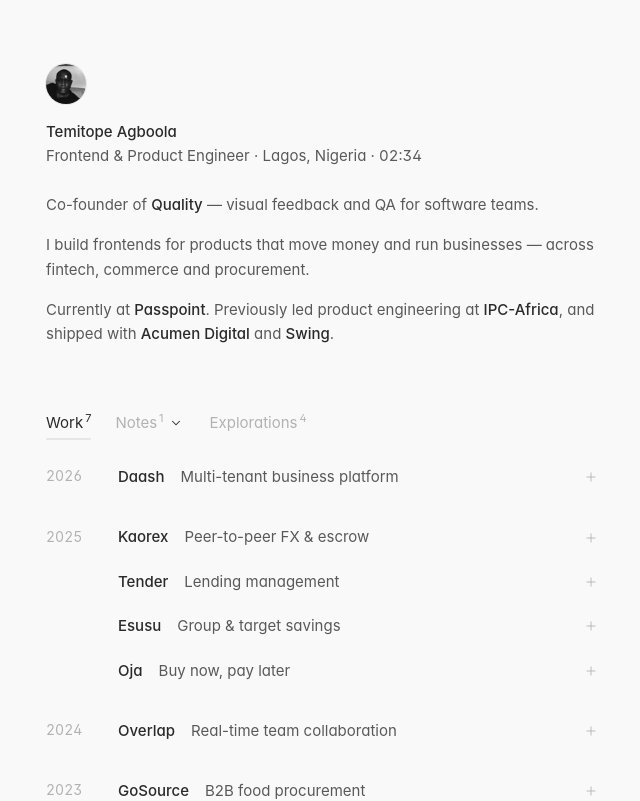
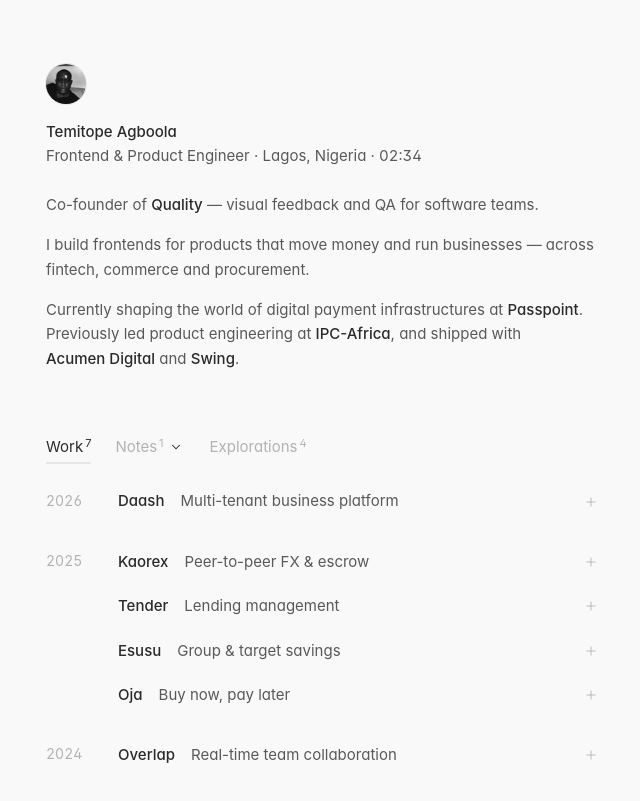
Before and after one commit to kaiser54/temitope-portfolio, a React (Vite) app in the folder apps/web/: page / in a window 1280 px wide. Shown: the top 801 px of the page, without its empty margins (318-958 px from the left). Built offline with nearby package versions, Linux system fonts and the light colour scheme.

Commit message:
Update Passpoint line in intro

```diff
--- a/apps/web/src/content.ts
+++ b/apps/web/src/content.ts
@@ -66,7 +66,7 @@ export const profile = {
     ['Co-founder of ', { company: 'quality' }, ' — visual feedback and QA for software teams.'],
     ['I build frontends for products that move money and run businesses — across fintech, commerce and procurement.'],
     [
-      'Currently at ',
+      'Currently shaping the world of digital payment infrastructures at ',
       { company: 'passpoint' },
       '. Previously led product engineering at ',
       { company: 'ipc' },
```
